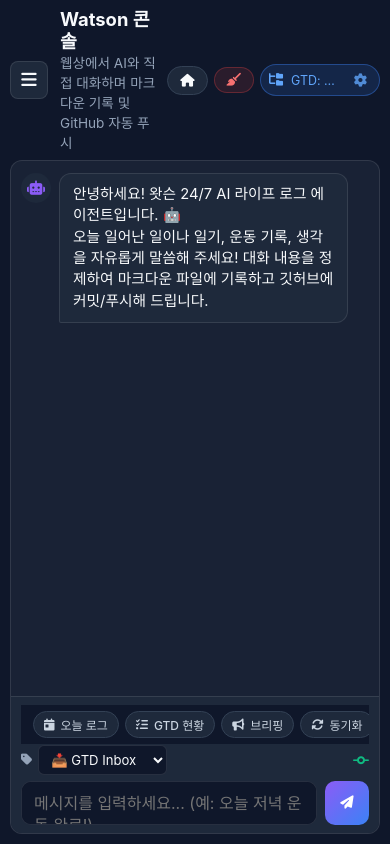
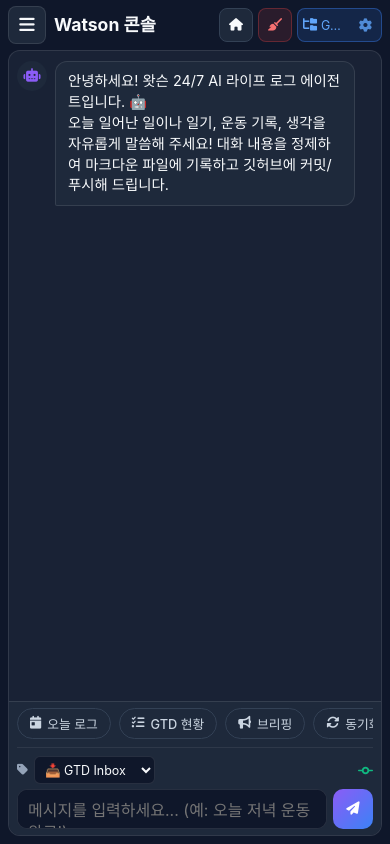
Before and after one commit to glshlee/watson-bot, a FastAPI app: page /watson in a window 390 px wide. Run offline with FastAPI, Linux system fonts and the light colour scheme; data that the repository does not hold is empty.

Commit message:
feat(ui): stabilize mobile viewport layout, prevent component collision, and fix flex overflow (ADR-023)
- Hide bulky header subtitle on mobile (<= 768px) and square action buttons (34x34)
- Compact GTD badge and prevent header collision on narrow viewports
- Compress chat input dock by 50% (140px to 75px) with sleek scrollable pill bars
- Add min-width:0 and flex-shrink:0 on message/bubble/avatar to prevent flex child overflow
- Reorganize agent hub portal metrics into 2x2 grid and bump CSS cache-busting to v1.3.2
- Add ADR-023 and sync PRD, requirements, roadmap, README, and AGENTS.md

```diff
--- a/app/static/css/style.css
+++ b/app/static/css/style.css
@@ -646,6 +646,7 @@ span.desktop-only {
     display: flex;
     gap: 12px;
     max-width: 80%;
+    min-width: 0;
 }
 
 .message.user {
@@ -667,6 +668,7 @@ span.desktop-only {
     justify-content: center;
     color: var(--accent-purple);
     font-size: 1.1rem;
+    flex-shrink: 0;
 }
 
 .message.user .avatar {
@@ -680,6 +682,8 @@ span.desktop-only {
     font-size: 0.95rem;
     line-height: 1.5;
     word-break: break-word;
+    overflow-wrap: anywhere;
+    min-width: 0;
 }
 
 .message.user .bubble {
@@ -1072,31 +1076,74 @@ textarea:focus {
     }
 
     .main-content {
-        padding: 8px 10px 10px 10px;
+        padding: 6px 8px 8px 8px;
+        min-width: 0;
+        overflow: hidden;
     }
 
     .top-header {
-        margin-bottom: 8px;
+        margin-bottom: 6px;
         gap: 8px;
+        align-items: center;
+    }
+
+    .header-left {
+        gap: 8px;
+        min-width: 0;
+        flex: 1;
+        overflow: hidden;
+    }
+
+    .header-title {
+        min-width: 0;
+        overflow: hidden;
     }
 
     .header-title h1 {
-        font-size: 1.15rem;
+        font-size: 1.1rem;
         line-height: 1.2;
+        margin: 0;
+        white-space: nowrap;
+        overflow: hidden;
+        text-overflow: ellipsis;
     }
 
     .user-profile {
-        gap: 6px;
+        gap: 5px;
+        flex-shrink: 0;
+        display: flex;
+        align-items: center;
+    }
+
+    .user-profile .badge {
+        padding: 0 8px;
+        height: 34px;
+        border-radius: 8px;
+        font-size: 0.78rem;
+        display: inline-flex;
+        align-items: center;
+        justify-content: center;
+    }
+
+    .user-profile a.badge,
+    .user-profile button.badge {
+        width: 34px;
+        padding: 0;
     }
 
     .gtd-badge {
-        max-width: 150px;
-        padding: 5px 8px !important;
-        font-size: 0.78rem;
+        width: auto !important;
+        max-width: 105px !important;
+        padding: 0 6px !important;
+        height: 34px;
+        font-size: 0.75rem;
+        display: inline-flex;
+        align-items: center;
+        gap: 4px;
     }
 
     #gtd-path-text {
-        max-width: 85px;
+        max-width: 50px;
         display: inline-block;
         overflow: hidden;
         text-overflow: ellipsis;
@@ -1104,79 +1151,135 @@ textarea:focus {
         vertical-align: middle;
     }
 
+    .gtd-edit-btn {
+        margin-left: 2px;
+        padding: 2px 4px;
+    }
+
+    .dev-branch-badge {
+        padding: 0 8px !important;
+        height: 34px;
+        font-size: 0.75rem;
+        display: inline-flex;
+        align-items: center;
+    }
+
+    .connection-banner {
+        padding: 8px 12px;
+        font-size: 0.82rem;
+        gap: 8px;
+        margin-bottom: 8px;
+    }
+
+    #connection-banner-text {
+        min-width: 0;
+        flex: 1;
+    }
+
+    .btn-reconnect {
+        flex-shrink: 0;
+    }
+
     .chat-console-wrapper {
         border-radius: 12px;
     }
 
     .chat-messages-container {
-        padding: 12px 10px;
-        gap: 12px;
+        padding: 10px 8px;
+        gap: 10px;
     }
 
     .message {
-        max-width: 90%;
+        max-width: 92%;
         gap: 8px;
+        min-width: 0;
     }
 
     .message .avatar {
         width: 30px;
         height: 30px;
+        font-size: 0.85rem;
+        flex-shrink: 0;
+    }
+
+    .bubble {
+        padding: 9px 12px;
         font-size: 0.9rem;
-        flex-shrink: 0;
-    }
-
-    .bubble {
-        padding: 10px 13px;
-        font-size: 0.92rem;
         line-height: 1.45;
         border-radius: 12px;
+        min-width: 0;
+        word-break: break-word;
+        overflow-wrap: anywhere;
     }
 
     .quick-actions-container {
-        margin: 4px 0 10px 38px;
+        margin: 4px 0 8px 38px;
         flex-wrap: wrap;
-        gap: 8px;
+        gap: 6px;
     }
 
     .btn-quick {
-        padding: 8px 14px;
-        font-size: 0.82rem;
-        min-height: 38px;
+        padding: 6px 12px;
+        font-size: 0.8rem;
+        min-height: 34px;
     }
 
     .chat-input-wrapper {
-        padding: 8px 10px;
-        padding-bottom: max(8px, env(safe-area-inset-bottom));
+        padding: 6px 8px;
+        padding-bottom: max(6px, env(safe-area-inset-bottom));
+    }
+
+    .watson-quick-bar {
+        padding: 0 0 5px 0;
+        margin-bottom: 5px;
+        gap: 5px;
+        scrollbar-width: none;
+        -webkit-overflow-scrolling: touch;
+    }
+
+    .watson-quick-bar::-webkit-scrollbar {
+        display: none;
+    }
+
+    .watson-chip-btn {
+        padding: 4px 9px;
+        font-size: 0.74rem;
+        border-radius: 14px;
     }
 
     .category-bar {
         gap: 6px;
-        margin-bottom: 6px;
-        font-size: 0.8rem;
+        margin-bottom: 5px;
+        font-size: 0.78rem;
     }
 
     select {
-        padding: 5px 8px;
-        font-size: 0.82rem;
-        max-width: 160px;
+        padding: 3px 6px;
+        font-size: 0.78rem;
+        max-width: 140px;
+        height: 28px;
+    }
+
+    .push-status-badge {
+        font-size: 0.75rem;
     }
 
     .input-row {
-        gap: 8px;
+        gap: 6px;
     }
 
     textarea {
         font-size: 16px; /* Prevents auto-zoom on iOS Safari */
-        height: 44px;
-        min-height: 44px;
-        padding: 10px 12px;
+        height: 40px;
+        min-height: 40px;
+        padding: 9px 10px;
         border-radius: 10px;
     }
 
     .btn-primary {
-        height: 44px;
-        min-width: 44px;
-        padding: 0 14px;
+        height: 40px;
+        min-width: 40px;
+        padding: 0 10px;
         border-radius: 10px;
     }
 
@@ -1215,15 +1318,16 @@ textarea:focus {
 
 @media (max-width: 400px) {
     .gtd-badge {
-        max-width: 120px;
+        max-width: 85px !important;
+        padding: 0 5px !important;
     }
 
     #gtd-path-text {
-        max-width: 65px;
+        max-width: 35px;
     }
 
     .message {
-        max-width: 94%;
+        max-width: 95%;
     }
 
     .quick-actions-container {
@@ -1760,7 +1864,13 @@ body.portal-body {
     border-bottom: 1px solid #1e293b;
     overflow-x: auto;
     flex-shrink: 0;
-    scrollbar-width: thin;
+    white-space: nowrap;
+    -webkit-overflow-scrolling: touch;
+    scrollbar-width: none;
+}
+
+.dev-quick-bar::-webkit-scrollbar {
+    display: none;
 }
 
 .quick-label {
@@ -1806,7 +1916,11 @@ body.portal-body {
     font-size: 0.85rem;
     color: #a7f3d0;
     overflow-x: auto;
+    max-width: 100%;
+    box-sizing: border-box;
     margin: 8px 0;
+    white-space: pre;
+    -webkit-overflow-scrolling: touch;
 }
 
 .inline-code {
@@ -1816,19 +1930,27 @@ body.portal-body {
     font-family: monospace;
     font-size: 0.88em;
     color: #6ee7b7;
-}
-
-/* Watson Quick Shortcut Chips Bar (ADR-022) */
+    word-break: break-all;
+}
+
+/* Watson Quick Shortcut Chips Bar (ADR-022, ADR-023) */
 .watson-quick-bar {
     display: flex;
     align-items: center;
     gap: 8px;
-    padding: 8px 14px;
-    background: #0f172a;
-    border-bottom: 1px solid #1e293b;
+    padding: 0 0 8px 0;
+    background: transparent;
+    border-bottom: 1px solid rgba(255, 255, 255, 0.07);
+    margin-bottom: 8px;
     overflow-x: auto;
     flex-shrink: 0;
-    scrollbar-width: thin;
+    white-space: nowrap;
+    -webkit-overflow-scrolling: touch;
+    scrollbar-width: none;
+}
+
+.watson-quick-bar::-webkit-scrollbar {
+    display: none;
 }
 
 .watson-chip-btn {
@@ -1856,35 +1978,48 @@ body.portal-body {
 
 @media (max-width: 768px) {
     .portal-container {
-        padding: 20px 16px 80px 16px;
-        gap: 20px;
+        padding: 16px 12px 60px 12px;
+        gap: 16px;
     }
     .portal-header {
         flex-direction: column;
         align-items: flex-start;
-        gap: 12px;
-        padding-bottom: 16px;
+        gap: 10px;
+        padding-bottom: 14px;
     }
     .portal-brand-text h1 {
-        font-size: 1.4rem;
+        font-size: 1.3rem;
+    }
+    .portal-metrics-section {
+        grid-template-columns: repeat(2, 1fr);
+        gap: 10px;
+    }
+    .metric-card {
+        padding: 12px 14px;
+        gap: 10px;
+    }
+    .metric-icon {
+        width: 36px;
+        height: 36px;
+        font-size: 1.1rem;
+    }
+    .metric-val {
+        font-size: 1.1rem;
     }
     .portal-grid {
         grid-template-columns: 1fr;
-        gap: 16px;
+        gap: 14px;
     }
     .agent-portal-card {
-        padding: 20px 18px;
-        gap: 14px;
+        padding: 18px 16px;
+        gap: 12px;
     }
     .dev-quick-bar {
-        padding: 8px 12px;
-    }
-    .watson-quick-bar {
-        padding: 6px 12px;
+        padding: 6px 10px;
         gap: 6px;
     }
-    .watson-chip-btn {
-        padding: 4px 10px;
-        font-size: 0.75rem;
-    }
-}
+    .cmd-chip {
+        padding: 4px 9px;
+        font-size: 0.74rem;
+    }
+}
--- a/app/templates/dev.html
+++ b/app/templates/dev.html
@@ -5,7 +5,7 @@
     <meta name="viewport" content="width=device-width, initial-scale=1.0, maximum-scale=1.0, user-scalable=no, viewport-fit=cover">
     <title>DevBot - Software Engineering Console</title>
     <link rel="stylesheet" href="https://cdnjs.cloudflare.com/ajax/libs/font-awesome/6.4.0/css/all.min.css">
-    <link rel="stylesheet" href="/static/css/style.css?v=1.3.0">
+    <link rel="stylesheet" href="/static/css/style.css?v=1.3.2">
 </head>
 <body class="dev-body">
     <div class="app-container">
@@ -55,7 +55,7 @@
                             <span class="desktop-only" id="active-dev-title">엔지니어링 & 코드 옵스 콘솔</span>
                             <span class="mobile-only">DevBot 콘솔</span>
                         </h1>
-                        <p id="chat-subtitle">
+                        <p id="chat-subtitle" class="desktop-only">
                             <span id="active-dev-meta">코드베이스 분석, Git 상태/Diff 검토 및 쉘 도구 자동화</span>
                         </p>
                     </div>
--- a/app/templates/index.html
+++ b/app/templates/index.html
@@ -5,7 +5,7 @@
     <meta name="viewport" content="width=device-width, initial-scale=1.0, maximum-scale=1.0, user-scalable=no, viewport-fit=cover">
     <title>Watson - 24/7 AI Agent Console</title>
     <link rel="stylesheet" href="https://cdnjs.cloudflare.com/ajax/libs/font-awesome/6.4.0/css/all.min.css">
-    <link rel="stylesheet" href="/static/css/style.css?v=1.2.1">
+    <link rel="stylesheet" href="/static/css/style.css?v=1.3.2">
 </head>
 <body>
     <div class="app-container">
@@ -74,7 +74,7 @@
                             <span class="desktop-only" id="active-session-title">AI 에이전트 인터랙티브 콘솔</span>
                             <span class="mobile-only" id="mobile-session-title">Watson 콘솔</span>
                         </h1>
-                        <p id="chat-subtitle">
+                        <p id="chat-subtitle" class="desktop-only">
                             <span id="active-session-meta">웹상에서 AI와 직접 대화하며 마크다운 기록 및 GitHub 자동 푸시</span>
                         </p>
                     </div>
--- a/app/templates/portal.html
+++ b/app/templates/portal.html
@@ -5,7 +5,7 @@
     <meta name="viewport" content="width=device-width, initial-scale=1.0, maximum-scale=1.0, user-scalable=no, viewport-fit=cover">
     <title>Watson - 24/7 AI Agent Console - Agent Hub</title>
     <link rel="stylesheet" href="https://cdnjs.cloudflare.com/ajax/libs/font-awesome/6.4.0/css/all.min.css">
-    <link rel="stylesheet" href="/static/css/style.css?v=1.3.1">
+    <link rel="stylesheet" href="/static/css/style.css?v=1.3.2">
 </head>
 <body class="portal-body">
     <div class="portal-container">
```
Also changed, not shown: AGENTS.md (+2 -1 lines), docs/PRD.md (+13 -0 lines), docs/adr/ADR-023-mobile-layout-stabilization.md (added, +49 -0 lines), docs/requirements.md (+7 -0 lines), docs/roadmap.md (+10 -0 lines), README.md.
